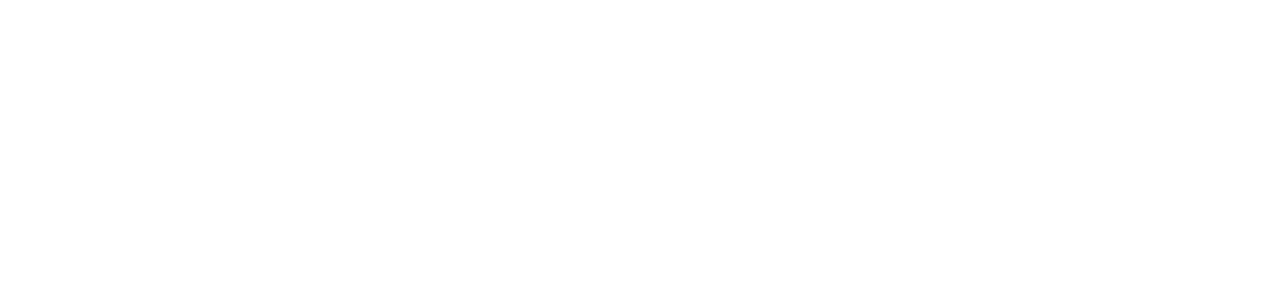
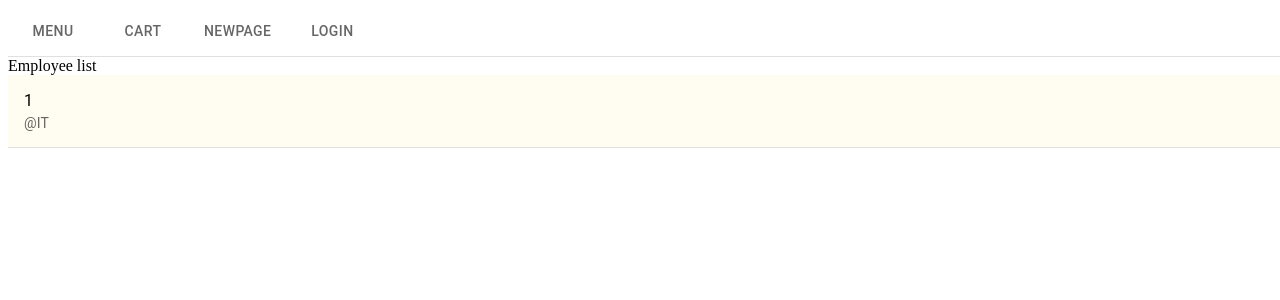
Before and after one commit to shoppingCart-homework/final, a React (Create React App) app in the folder cart/: page /newpage in a window 1280 px wide. Before the commit this address had no page. Shown: the top 300 px of the page. Built offline with nearby package versions, Linux system fonts and the light colour scheme.

Commit message:
Login／Logout

```diff
--- a/cart/src/AppRouter.js
+++ b/cart/src/AppRouter.js
@@ -2,6 +2,7 @@ import React,{useState} from 'react';
 import {BrowserRouter as Router, Routes, Route} from 'react-router-dom';
 import ProductList from './product/ProductList';
 import EmployeeList from './employee/EmployeeList';
+import Newpage from './newpage/newpage';
 import Main from './ui/Main';
 import {AuthContext, STATUS} from './account/AuthContext';
 
@@ -14,6 +15,7 @@ return (
         <Route path="/" element={<Main/>}/>
         <Route path="/product" element={<ProductList/>}/>
         <Route path="/employee" element={<EmployeeList/>}/>
+        <Route path="/newpage" element={<Newpage/>}/>
       </Routes>
     </Router>
   </AuthContext.Provider>
--- a/cart/src/newpage/newpage.js
+++ b/cart/src/newpage/newpage.js
@@ -1,11 +1,43 @@
+import React, {useState} from 'react';
+import { Box, List, ListItem, ListItemText} from '@mui/material';
 import AppMenu from '../ui/AppMenu';
 
+export default function Newpage() {
 
-return(
-    <Box sx={{ width: '100%', maxWidth: '100%', bgcolor: 'background.paper' }}>
-    <div>
+  const [employees] = useState([
+
+    {id:"0", name:"1", department:"IT"}
+
+   ]);
+
+  const [selectedIndex, setSelectedIndex] = useState(0);
+
+
+  const handleListItemClick = (index) => {
+    setSelectedIndex(index);
+  };
+
+
+
+    return (
+    <Box sx={{
+        width: '100vw',
+        height: '100vh',
+        backgroundColor: 'background.paper',
+        color: 'black',
+        textAlign: 'left'
+    }} >
         <AppMenu/>
-    </div>
+    <List subheader="Employee list" aria-label="employee list">
+    {employees.map((employee, index) =>
+      <ListItem divider key={index} onClick={()=>handleListItemClick(index)} selected={selectedIndex === index}>
+        <ListItemText primary={employee.name} secondary={"@"+employee.department}></ListItemText>
+      </ListItem>)}
+    </List>
     </Box>
 
-)
+
+
+  );
+
+}
--- a/cart/src/ui/AppMenu.js
+++ b/cart/src/ui/AppMenu.js
@@ -1,26 +1,45 @@
 import React from 'react';
 import {Tabs, Tab, Box } from '@mui/material';
 import {NavLink} from 'react-router-dom';
-
-
+import {AuthContext, STATUS} from '../account/AuthContext';
+import {useState,useContext} from 'react';
 
 
 export default function AppMenu() {
-
+  const authContext = useContext(AuthContext);
 
   return (
     <Box sx={{ width: '100%' }}>
       <Box sx={{ borderBottom: 1, borderColor: 'divider' }}>
     <Tabs >
-        <Tab component={NavLink} to='/product' label="product"  color="inherit"/>
-        <Tab component={NavLink}  to='/employee'  label="employee" color="inherit"/>
+        <Tab component={NavLink} to='/product' label="menu"  color="inherit"/>
+        <Tab component={NavLink}  to='/employee'  label="cart" color="inherit"/>
         <Tab component={NavLink}  to='/newpage' label="newpage"  color="inherit"/>
+        {authContext.status===STATUS.toSignOut?
+        <Tab component={NavLink}  to='/' label="logout"  color="inherit"/>
+        :
+        <Tab component={NavLink}  to='/' label="login"  color="inherit"/>
+      }
     </Tabs>
     </Box>
     </Box>
 
   )
 
+}
 
+/*
+    <div>
+      <AppMenu/>
+      {authContext.status===STATUS.toSignOut?
+      <Tab component={NavLink}  to='/' label="logout"  color="inherit"/>
+      :
+      <Tab component={NavLink}  to='/' label="login"  color="inherit"/>
+      }
 
-}
+    </div>
+status及setStatus在provider會被覆蓋
+status為toSignIn 已註冊，將要登入
+status為toSignOut 已登入，將要登出
+status為toSignUp 未註冊，將要註冊
+*/
```
